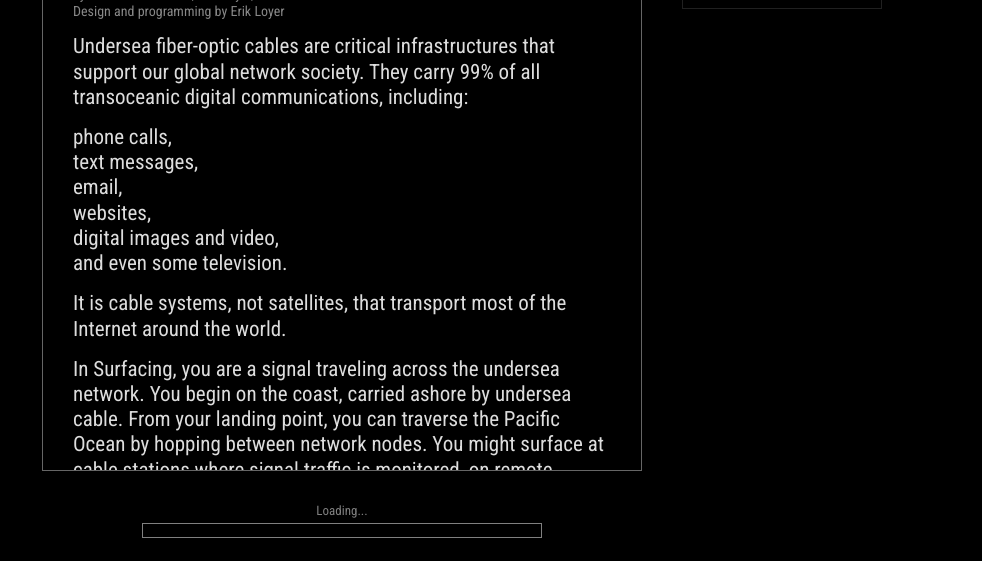
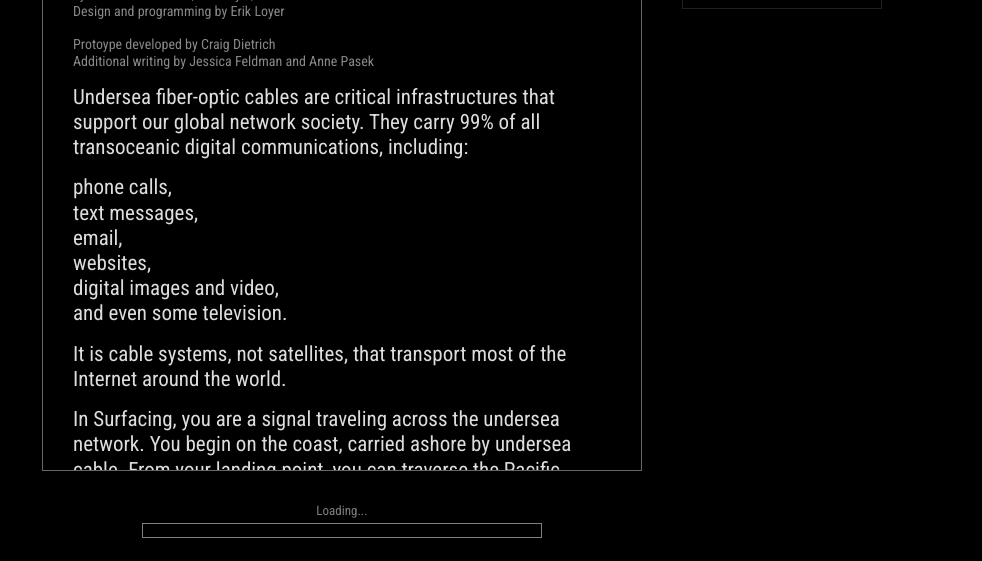
Before and after one commit to eloyer/surfacing, a plain HTML site: page index.html in a window 1280 px wide. Shown: the part 140-701 px from the top of the page, without its empty margins (298-1280 px from the left). Drawn offline with Linux system fonts and the light colour scheme; a script that the page names is missing.

Commit message:
Add additional credits and move stories to top layer

```diff
--- a/css/global.css
+++ b/css/global.css
@@ -148,7 +148,7 @@ body {
 	padding: 10px 15px;
 	background: #eee;
 	max-width: 350px;
-	z-index: 97;
+	z-index: 98;
 	font-size: 16px;
 	line-height: 130%;
 }
@@ -167,7 +167,7 @@ body {
 .image-item {
 	width: 164px;
 	height: 104px;
-	z-index : 98;
+	z-index : 97;
 	border: none;
 	box-shadow: 0 0 1px rgba(0, 0, 0, 0.05); /* fix for leaving junk pixel trails - http://stackoverflow.com/questions/9983520/webkit-animation-is-leaving-junk-pixels-behind-on-the-screen */
 }
--- a/index.html
+++ b/index.html
@@ -41,7 +41,7 @@
         <div id="splash-container">
 	        <div id="splash-box">
 	        	<h1>Surfacing</h1>
-	        	<p class="credits">by Nicole Starosielski, Erik Loyer, and Shane Brennan<br>Design and programming by Erik Loyer</p>
+	        	<p class="credits">by Nicole Starosielski, Erik Loyer, and Shane Brennan<br>Design and programming by Erik Loyer<br><br>Protoype developed by Craig Dietrich<br>Additional writing by Jessica Feldman and Anne Pasek</p>
 	        	<!--<p class="alert">This is a preview of Surfacing.<br>Full release is scheduled for March 20, 2015.</p>-->
 
 				<p>Undersea fiber-optic cables are critical infrastructures that support our global network society. They carry 99% of all transoceanic digital communications, including:</p>
```
